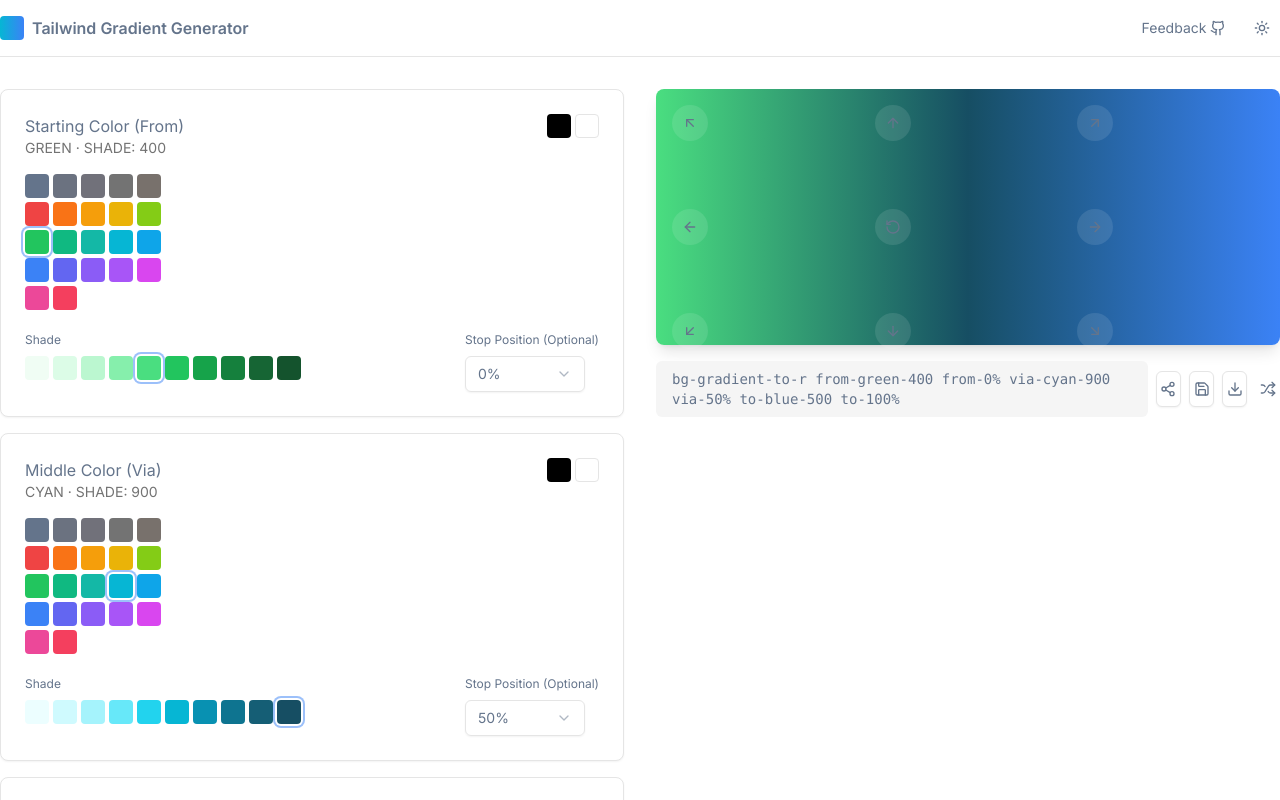
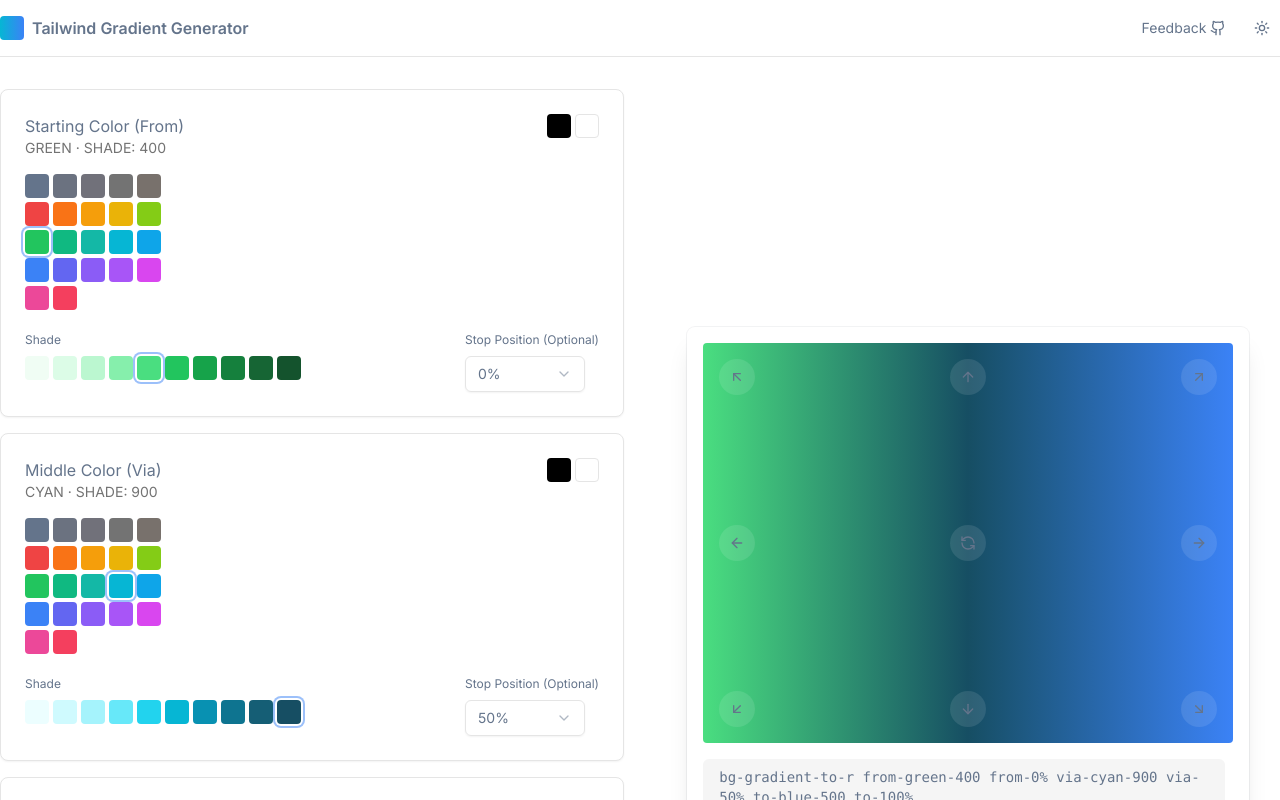
Before and after one commit to roberthgnz/tailwind-gradient-generator, a React (Vite) app: page / in a window 1280 px wide. Shown: the top 800 px of the page. Built offline with nearby package versions, Linux system fonts and the light colour scheme.

Commit message:
chore: enhance project structure and optimize loading times

```diff
--- a/src/components/gradient-preview.tsx
+++ b/src/components/gradient-preview.tsx
@@ -1,18 +1,6 @@
-import {
-    ArrowDown,
-    ArrowLeft,
-    ArrowRight,
-    ArrowUp,
-    RotateCcw,
-    Share2,
-    Shuffle,
-    Save,
-    Download,
-    AlertTriangle,
-} from 'lucide-react'
+import { ArrowDown, ArrowLeft, ArrowRight, ArrowUp, Share2, Save, Download, RefreshCcw } from 'lucide-react'
 import { Button } from '@/components/ui/button'
 import { Tooltip, TooltipContent, TooltipProvider, TooltipTrigger } from '@/components/ui/tooltip'
-import { Alert, AlertDescription, AlertTitle } from '@/components/ui/alert'
 
 interface GradientPreviewProps {
     gradientClass: string
@@ -21,7 +9,6 @@ interface GradientPreviewProps {
     onShare: () => void
     onSave: () => void
     onExport: () => void
-    warningMessage?: string
 }
 
 export function GradientPreview({
@@ -31,11 +18,11 @@ export function GradientPreview({
     onShare,
     onSave,
     onExport,
-    warningMessage,
 }: GradientPreviewProps) {
     return (
-        <div className="relative">
-            <div className={`h-64 rounded-lg shadow-lg ${gradientClass}`}>
+        <div className="flex h-full mx-auto max-w-full aspect-video flex-col justify-center overflow-hidden">
+            <div className="p-4 shadow-xl ring-1 ring-gray-900/5 sm:mx-auto sm:w-[90%] sm:rounded-lg">
+                <div className={`relative z-10 h-[50dvh] rounded ${gradientClass}`}>
                     <div className="absolute inset-4 grid grid-cols-3 grid-rows-3 gap-4">
                         <Button
                             variant="ghost"
@@ -48,7 +35,7 @@ export function GradientPreview({
                         <Button
                             variant="ghost"
                             size="icon"
-                        className="rounded-full bg-white/10 hover:bg-white/20"
+                            className="rounded-full justify-self-center bg-white/10 hover:bg-white/20"
                             onClick={() => onDirectionChange('to-t')}
                         >
                             <ArrowUp />
@@ -56,7 +43,7 @@ export function GradientPreview({
                         <Button
                             variant="ghost"
                             size="icon"
-                        className="rounded-full bg-white/10 hover:bg-white/20"
+                            className="rounded-full justify-self-end bg-white/10 hover:bg-white/20"
                             onClick={() => onDirectionChange('to-tr')}
                         >
                             <ArrowUp className="rotate-45" />
@@ -64,7 +51,7 @@ export function GradientPreview({
                         <Button
                             variant="ghost"
                             size="icon"
-                        className="rounded-full bg-white/10 hover:bg-white/20"
+                            className="rounded-full self-center bg-white/10 hover:bg-white/20"
                             onClick={() => onDirectionChange('to-l')}
                         >
                             <ArrowLeft />
@@ -72,15 +59,15 @@ export function GradientPreview({
                         <Button
                             variant="ghost"
                             size="icon"
-                        className="rounded-full bg-white/10 hover:bg-white/20"
-                        onClick={() => onDirectionChange('to-r')}
+                            className="rounded-full justify-self-center self-center bg-white/10 hover:bg-white/20"
+                            onClick={() => onRandomGradient()}
                         >
-                        <RotateCcw />
+                            <RefreshCcw />
                         </Button>
                         <Button
                             variant="ghost"
                             size="icon"
-                        className="rounded-full bg-white/10 hover:bg-white/20"
+                            className="rounded-full justify-self-end self-center bg-white/10 hover:bg-white/20"
                             onClick={() => onDirectionChange('to-r')}
                         >
                             <ArrowRight />
@@ -88,7 +75,7 @@ export function GradientPreview({
                         <Button
                             variant="ghost"
                             size="icon"
-                        className="rounded-full bg-white/10 hover:bg-white/20"
+                            className="rounded-full self-end bg-white/10 hover:bg-white/20"
                             onClick={() => onDirectionChange('to-bl')}
                         >
                             <ArrowDown className="rotate-45" />
@@ -96,7 +83,7 @@ export function GradientPreview({
                         <Button
                             variant="ghost"
                             size="icon"
-                        className="rounded-full bg-white/10 hover:bg-white/20"
+                            className="rounded-full justify-self-center self-end bg-white/10 hover:bg-white/20"
                             onClick={() => onDirectionChange('to-b')}
                         >
                             <ArrowDown />
@@ -104,15 +91,16 @@ export function GradientPreview({
                         <Button
                             variant="ghost"
                             size="icon"
-                        className="rounded-full bg-white/10 hover:bg-white/20"
+                            className="rounded-full justify-self-end self-end bg-white/10 hover:bg-white/20"
                             onClick={() => onDirectionChange('to-br')}
                         >
                             <ArrowDown className="rotate-[-45deg]" />
                         </Button>
                     </div>
                 </div>
-            <div className="mt-4 flex items-center justify-between">
+                <div className="mt-4 flex flex-col">
                     <code className="text-sm bg-muted px-4 py-2 rounded-md flex-grow mr-2">{gradientClass}</code>
+                    <div>
                         <TooltipProvider>
                             <Tooltip>
                                 <TooltipTrigger asChild>
@@ -149,31 +137,9 @@ export function GradientPreview({
                                 </TooltipContent>
                             </Tooltip>
                         </TooltipProvider>
-                <TooltipProvider>
-                    <Tooltip>
-                        <TooltipTrigger asChild>
-                            <Button
-                                variant="ghost"
-                                size="icon"
-                                className="rounded-full bg-white/10 hover:bg-white/20 ml-2"
-                                onClick={onRandomGradient}
-                            >
-                                <Shuffle className="h-4 w-4" />
-                            </Button>
-                        </TooltipTrigger>
-                        <TooltipContent>
-                            <p>Generate random gradient</p>
-                        </TooltipContent>
-                    </Tooltip>
-                </TooltipProvider>
                     </div>
-            {warningMessage && (
-                <Alert variant="warning" className="mt-4">
-                    <AlertTriangle className="h-4 w-4" />
-                    <AlertTitle>Warning</AlertTitle>
-                    <AlertDescription>{warningMessage}</AlertDescription>
-                </Alert>
-            )}
+                </div>
+            </div>
         </div>
     )
 }
```
Lines whose indentation alone changed are shown as unchanged.
